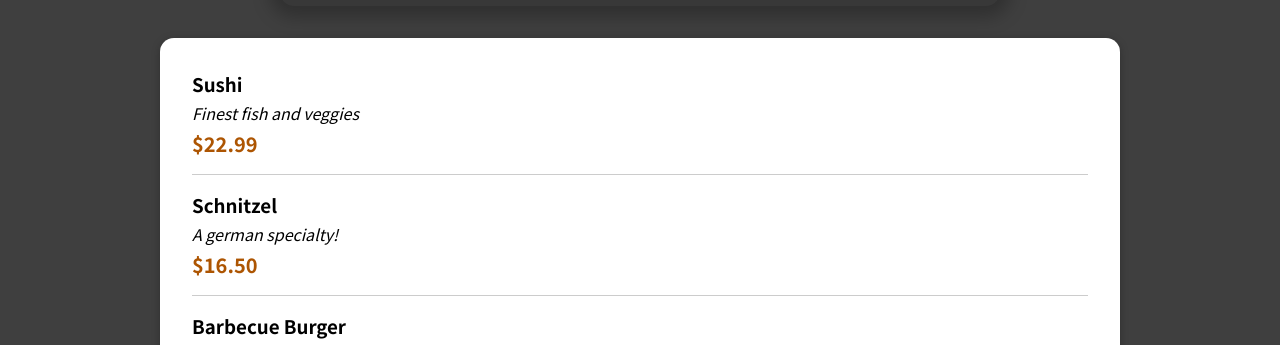
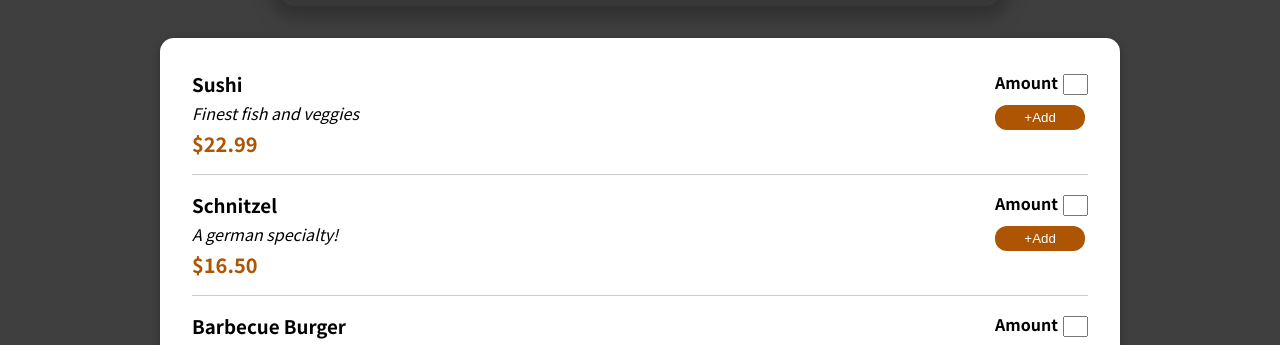
Before and after one commit to Dkhankha/Module5-react, a React (Create React App) app: page / in a window 1280 px wide. Shown: the part 443-788 px from the top of the page. Built offline with nearby package versions, Linux system fonts and the light colour scheme.

Commit message:
adding button

```diff
--- /dev/null
+++ b/src/Components/Meals/MealItems/MealForm.js
@@ -0,0 +1,12 @@
+import React from 'react'
+import classes from "./MealForm.module.css"
+const MealForm = () => {
+  return (
+    <div className={classes.form}>
+      <label htmlFor='amount'>Amount</label>
+      <input type="text" id='amount' />
+    </div>
+  )
+}
+
+export default MealForm
--- /dev/null
+++ b/src/Components/Meals/MealItems/MealForm.module.css
@@ -0,0 +1,13 @@
+.form input{
+    width: 25px;
+    margin-left: 5px;
+}
+
+.form button{
+    width: 100px;
+
+}
+
+.form label{
+    font-weight:bold;
+}
--- a/src/Components/Meals/MealItems/MealItems.js
+++ b/src/Components/Meals/MealItems/MealItems.js
@@ -1,5 +1,6 @@
 import React from 'react'
 import classes from "./MealItems.module.css"
+import MealForm from './MealForm';
 const MealItems = (props) => {
  const price = `$${props.price.toFixed(2)}`;
   return (
@@ -9,6 +10,10 @@ const MealItems = (props) => {
     <div className={classes.description}>{props.description}</div>
     <div className={classes.price}>{price}</div>
     </div>
+    <div className={classes.btn}>
+    <MealForm/>
+    <button> +Add </button>
+    </div>
    </li>
   )
 }
--- a/src/Components/Meals/MealItems/MealItems.module.css
+++ b/src/Components/Meals/MealItems/MealItems.module.css
@@ -20,3 +20,13 @@
     color: #ad5502;
     font-size: 1.25rem;
   }
+
+  .btn button{
+    width: 90px;
+    background-color: #ad5502;
+    height: 25px;
+    border: none;
+    border-radius: 12px;
+    color: white;
+    margin-top: 10px;
+  }
```
